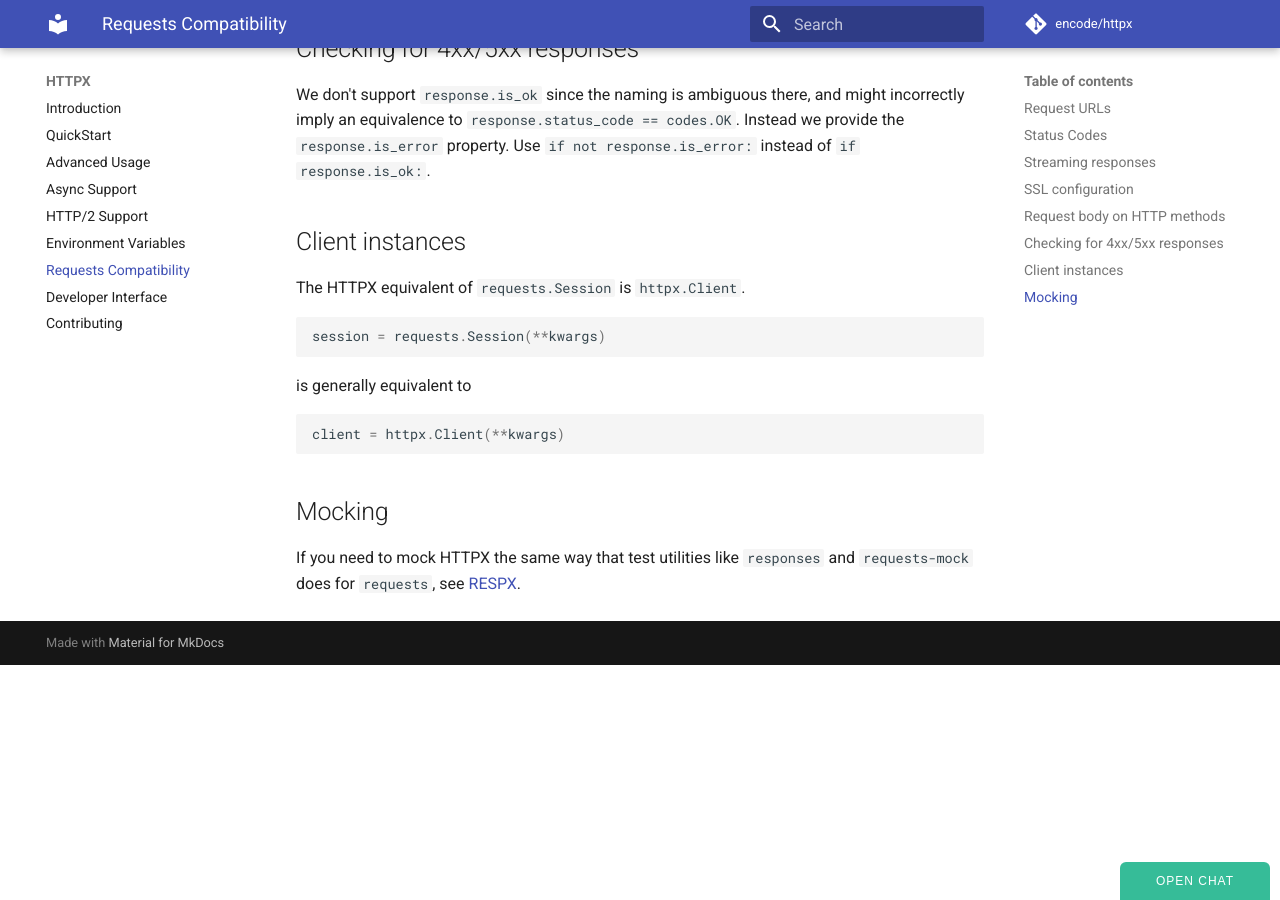
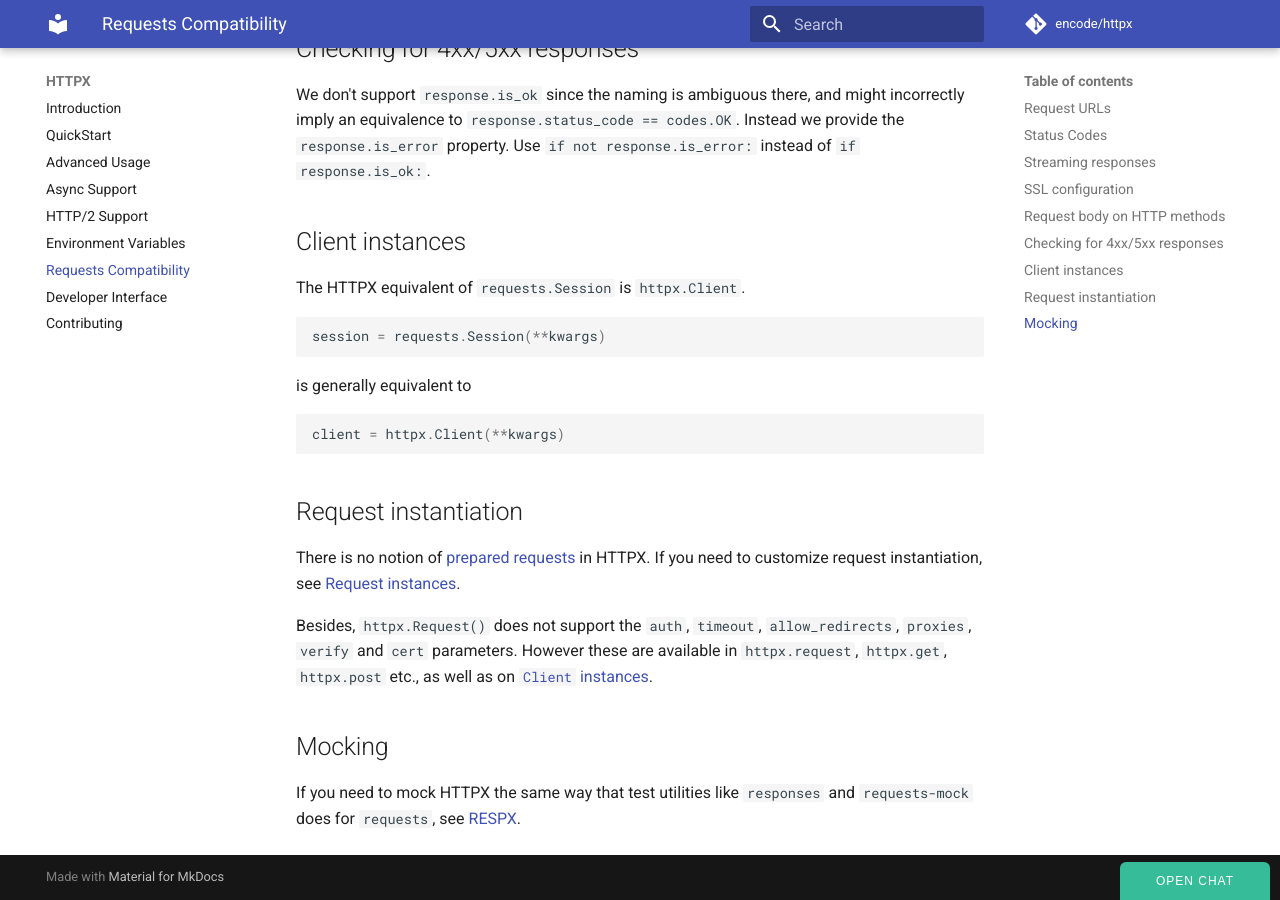
Before and after one commit to CarolinaBentrescas/httpx2, an MkDocs documentation site: the page built from docs/compatibility.md, in a window 1280 px wide and 900 px high, scrolled down 1554 px. Built offline with MkDocs 1.6.1 and Material for MkDocs 9.7.7, drawn with Linux system fonts in a browser that asks for light colours; comment, search, counter and statistics services are not loaded.

Commit message:
Add docs on request instances to Requests compatibility guide (#823)
* Update docs/compatibility.md

* Add prepare_request equivalent of httpx to compatibility document

* Add difference b/w httpx.Request and requests.Request arguments to compatibility document

* Update docs/compatibility.md
* Remove Request arguments section
* Add new section Request instantiation with necessary info

* Update docs/compatibility.md

Commit the suggested changes

Co-Authored-By: Florimond Manca <florimond.manca@gmail.com>

Co-authored-by: Florimond Manca <florimond.manca@gmail.com>

````diff
--- a/docs/compatibility.md
+++ b/docs/compatibility.md
@@ -64,6 +64,12 @@ is generally equivalent to
 client = httpx.Client(**kwargs)
 ```
 
+## Request instantiation
+
+There is no notion of [prepared requests](https://requests.readthedocs.io/en/stable/user/advanced/#prepared-requests) in HTTPX. If you need to customize request instantiation, see [Request instances](/advanced#request-instances).
+
+Besides, `httpx.Request()` does not support the `auth`, `timeout`, `allow_redirects`, `proxies`, `verify` and `cert` parameters. However these are available in `httpx.request`, `httpx.get`, `httpx.post` etc., as well as on [`Client` instances](/advanced#client-instances).
+
 ## Mocking
 
 If you need to mock HTTPX the same way that test utilities like `responses` and `requests-mock` does for `requests`, see [RESPX](https://github.com/lundberg/respx).
````
